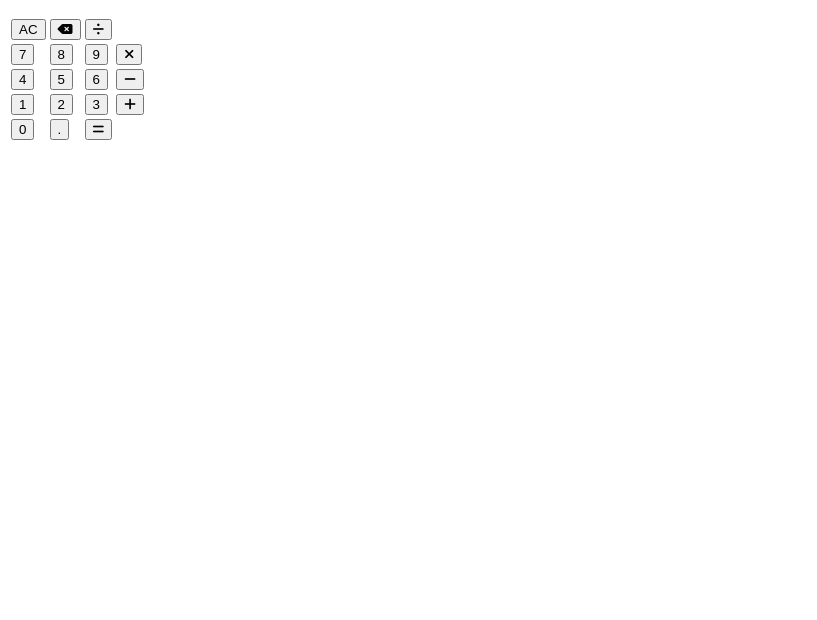
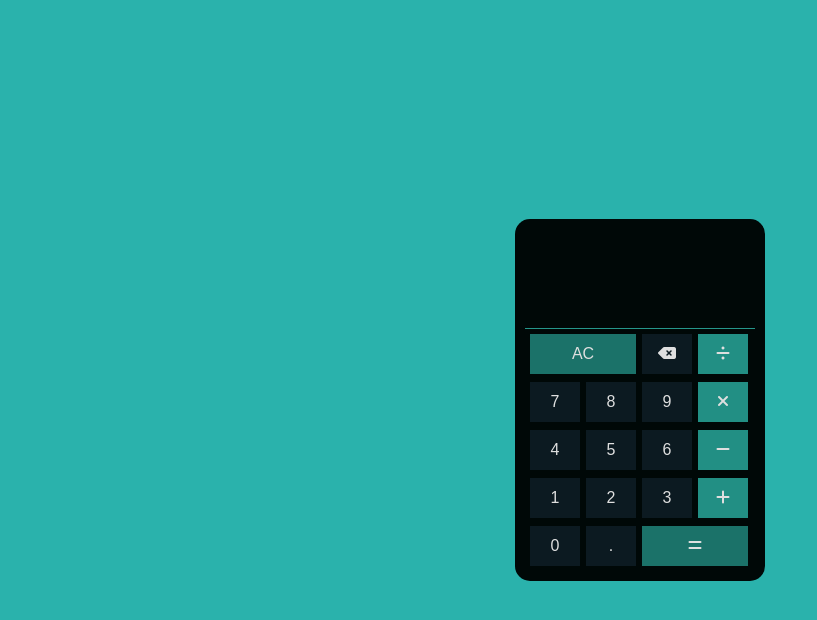
Before and after one commit to yuri021rio/calculator-Js, a plain HTML site: page index.html in a window 1280 px wide. Shown: the whole page, without its empty margins (0-817 px from the left). Drawn offline with Linux system fonts and the light colour scheme.

Commit message:
segundo commit no projeto

```diff
--- a/index.html
+++ b/index.html
@@ -15,33 +15,34 @@
         <!-- a tag table é usada para fazer tabela, a tag tr serve para criar as linhas da tabela
          para construir a coluna usamos a tag td-->
           <table>
+            <!-- o onclick significa que ALGO VAI acontecer, nesse caso, vai chamar uma função do JS-->
             <tr>
-              <td> <button>AC</button> </td>
-              <td> <button><i class="fa-solid fa-delete-left"></i></button> </td>
-              <td> <button><i class="fa-solid fa-divide"></i></button></i> </td>
+              <td> <button class="btn ac" style="width: 106px;" onclick= "clean()">AC</button> </td>
+              <td> <button class="btn delete" onclick= "backspace()"><i class="fa-solid fa-delete-left"></i></button> </td>
+              <td> <button class="btn especial" onclick= "insert('/')"><i class="fa-solid fa-divide"></i></button></i> </td>
             </tr>
             <tr>
-              <td> <button>7</button> </td>
-              <td> <button>8</button> </td>
-              <td> <button>9</button></i> </td>
-              <td> <button><i class="fa-solid fa-xmark"></i></button></td>
+              <td> <button class="btn" onclick ="insert('7')">7</button></td>
+              <td> <button class="btn" onclick ="insert('8')">8</button></td>
+              <td> <button class="btn" onclick ="insert('9')">9</button></i> </td>
+              <td> <button class="btn especial" onclick ="insert('*')"><i class="fa-solid fa-xmark"></i></button></td>
             </tr>
             <tr>
-              <td> <button>4</button> </td>
-              <td> <button>5</button> </td>
-              <td> <button>6</button></i> </td>
-              <td> <button><i class="fa-solid fa-minus"></i></button></td>
+              <td> <button class="btn" onclick ="insert('4')">4</button> </td>
+              <td> <button class="btn" onclick ="insert('5')">5</button> </td>
+              <td> <button class="btn" onclick ="insert('6')">6</button></i> </td>
+              <td> <button class="btn especial" onclick ="insert('-')"><i class="fa-solid fa-minus"></i></button></td>
             </tr>
             <tr>
-              <td> <button>1</button> </td>
-              <td> <button>2</button> </td>
-              <td> <button>3</button></i> </td>
-              <td> <button><i class="fa-solid fa-plus"></i></button></td>
+              <td> <button class="btn" onclick ="insert('1')">1</button> </td>
+              <td> <button class="btn" onclick ="insert('2')">2</button> </td>
+              <td> <button class="btn" onclick ="insert('3')">3</button></i> </td>
+              <td> <button class="btn especial" onclick ="insert('+')"><i class="fa-solid fa-plus"></i></button></td>
             </tr>
             <tr>
-              <td> <button>0</button> </td>
-              <td> <button>.</button> </td>
-              <td> <button><i class="fa-solid fa-equals"></i></button> </td>
+              <td> <button class="btn" onclick ="insert('0')">0</button> </td>
+              <td> <button class="btn">.</button> </td>
+              <td> <button class="btn igual" style="width: 106px;" onclick ="confirm()"><i class="fa-solid fa-equals"></i></button> </td>
             </tr>
 
 
--- a/script.js
+++ b/script.js
@@ -0,0 +1,25 @@
+/* O const de resultado está intrisicamente ligado ao .result do html. que nada mais é confirmar
+que quer que a conta continue; o mesmo serve para o igual.  */
+const resultado = document.querySelector('.result');
+const confirmar = document.querySelector('.igual');
+/* Todo botão quando clicaco vai gerar uma ação, de inserir o valor no <p> */
+/* Em suma, todo onClick irá ter uma função JS que representa uma ação  */
+function insert ( valor ) {
+  resultado.innerHTML += valor;
+}
+
+function clean () {
+  resultado.innerHTML = ' ';
+}
+
+function backspace () {
+   if(resultado.textContent){
+     let result = document.getElementById('resultado').innerHTML
+     resultado.innerHTML = result.substring(0, result.length - 1);
+   }
+}
+
+function confirm() {
+  if(resultado.textContent != 'Erro')
+  document.getElementById("resultado").innerHTML = eval(resultado.innerHTML)
+}
--- a/style.css
+++ b/style.css
@@ -0,0 +1,71 @@
+*{
+  margin: 0;
+  padding: 0;
+  box-sizing: border-box;
+  font-family: 'cursiva', sans-serif;
+}
+
+body{
+  background-color: #2ab2ac;
+}
+
+.calculator {
+  background-color: #000807;
+  width: 250px;
+  position: absolute;
+  top: 50%;
+  left: 50%;
+  transform: translate(-50%, -50%);
+  border-radius: 15px;
+  padding: 10px;
+}
+
+table td {
+  display: inline-block;
+}
+
+.btn{
+  margin: 3px;
+  width: 50px;
+  height: 40px;
+  cursor: pointer;
+  border: none;
+  background-color: #0C1A21;
+  color: #dfdfdf;
+  font-size: 16px;
+  transition: all 500ms ease-in-out;
+}
+/*Muda a cor do botão quando de números quando passa o mouse em cima*/
+.btn:hover {
+  background-color: #162f3b;
+}
+/*Apenas a cor do botão AC*/
+.ac {
+  background-color: #1b7269;
+}
+/* Para a cor do botão AC mudar PARA MAIS CLARO quando passar o mouse em cima*/
+.ac:hover {
+  background-color: #228f84 ;
+}
+/*Código para personalizar os botões das operações (que não são números)*/
+.especial {
+  background-color: #228f84;
+}
+.especial:hover {
+  background-color: #18646b;
+}
+
+.igual {
+  background-color: #1b7269;
+}
+.igual:hover{
+  background-color: #25968a;
+}
+.result {
+  height: 100px;
+  color: #dfdfdf;
+  text-align: right;
+  font-size: 35px;
+  word-wrap: break-word;
+  border-bottom: 1px solid #25968a;
+}
```
